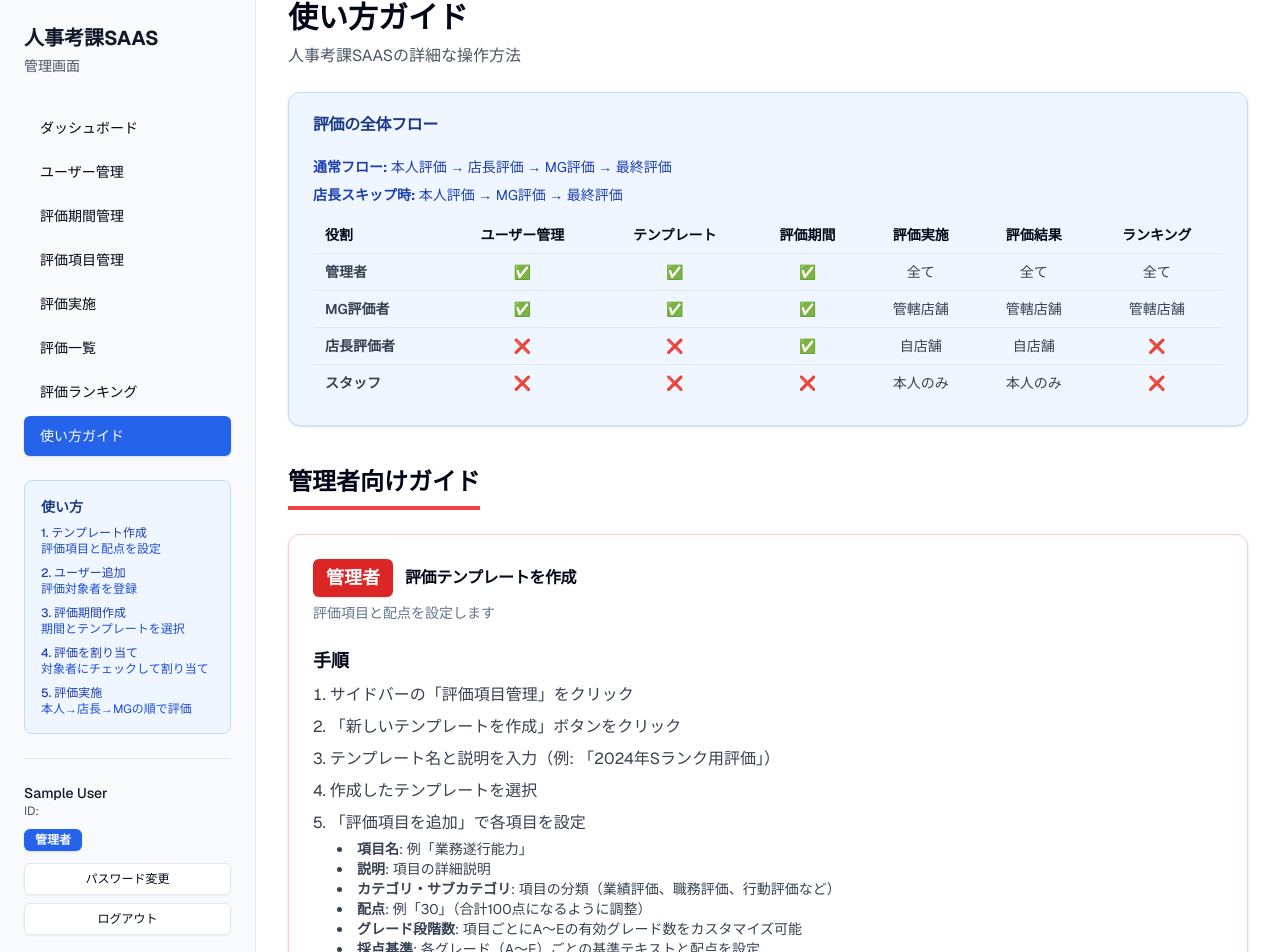
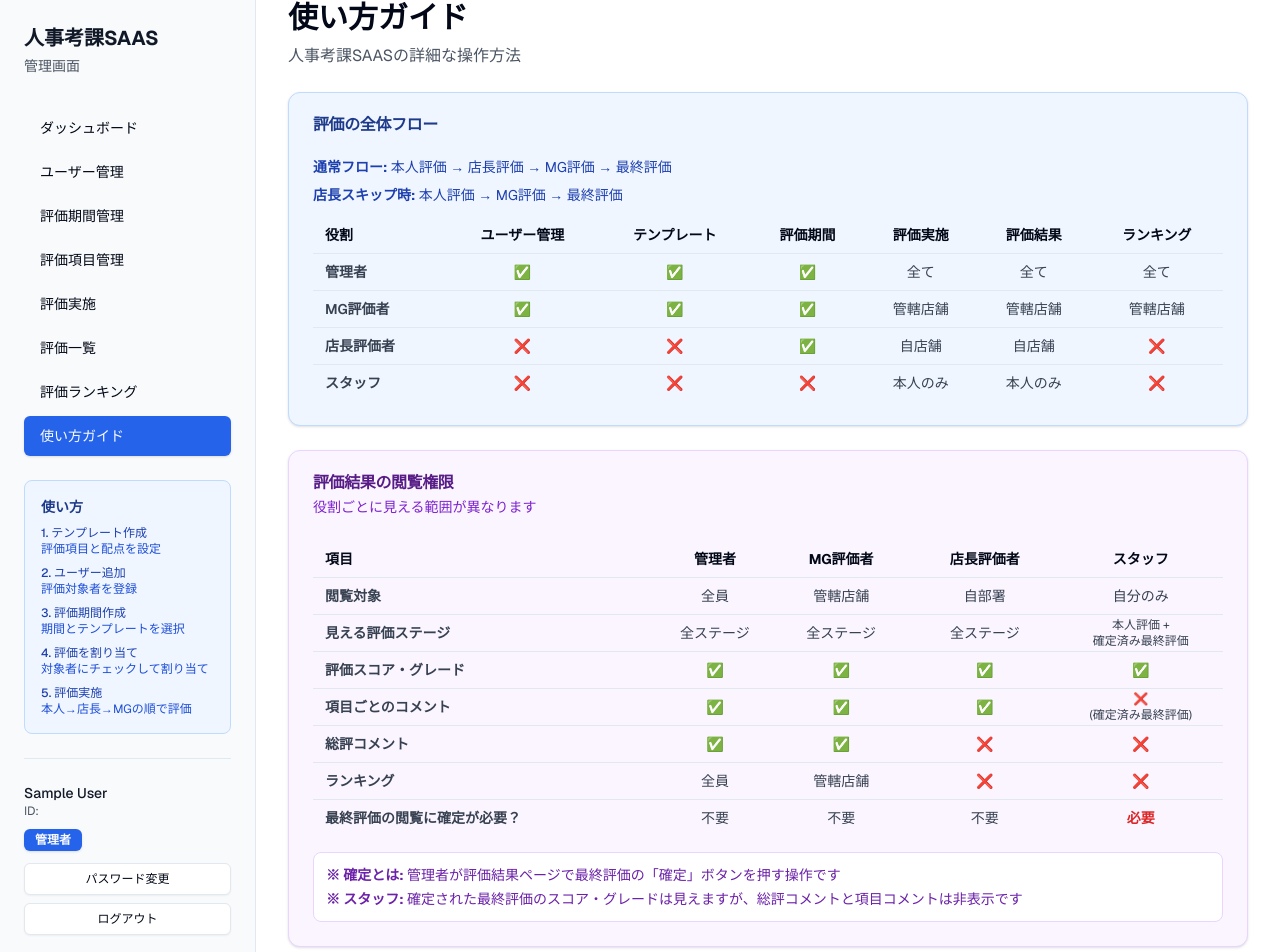
Before and after one commit to maturichann/jinjikouka-saas, a Next.js app: page /dashboard/guide in a window 1280 px wide. Shown: the top 952 px of the page. Built offline with nearby package versions, Linux system fonts and the light colour scheme; no server answers; sample sign-in values are in the browser's storage.

Commit message:
feat: 使い方ガイドに役割別の閲覧権限表を追加
評価結果・コメント・ランキングの閲覧可否を一覧表で明示

Co-Authored-By: Claude Opus 4.6 <noreply@anthropic.com>

```diff
--- a/app/dashboard/guide/page.tsx
+++ b/app/dashboard/guide/page.tsx
@@ -73,6 +73,84 @@ export default function GuidePage() {
                 </tr>
               </tbody>
             </table>
+          </div>
+        </CardContent>
+      </Card>
+
+      {/* 評価結果の閲覧権限 */}
+      <Card className="border-purple-200 bg-purple-50">
+        <CardHeader>
+          <CardTitle className="text-purple-900">評価結果の閲覧権限</CardTitle>
+          <CardDescription className="text-purple-700">役割ごとに見える範囲が異なります</CardDescription>
+        </CardHeader>
+        <CardContent className="space-y-4">
+          <div className="overflow-x-auto">
+            <table className="w-full text-sm">
+              <thead>
+                <tr className="border-b">
+                  <th className="text-left py-2 px-3">項目</th>
+                  <th className="text-center py-2 px-3">管理者</th>
+                  <th className="text-center py-2 px-3">MG評価者</th>
+                  <th className="text-center py-2 px-3">店長評価者</th>
+                  <th className="text-center py-2 px-3">スタッフ</th>
+                </tr>
+              </thead>
+              <tbody className="text-gray-700">
+                <tr className="border-b">
+                  <td className="py-2 px-3 font-semibold">閲覧対象</td>
+                  <td className="text-center">全員</td>
+                  <td className="text-center">管轄店舗</td>
+                  <td className="text-center">自部署</td>
+                  <td className="text-center">自分のみ</td>
+                </tr>
+                <tr className="border-b">
+                  <td className="py-2 px-3 font-semibold">見える評価ステージ</td>
+                  <td className="text-center">全ステージ</td>
+                  <td className="text-center">全ステージ</td>
+                  <td className="text-center">全ステージ</td>
+                  <td className="text-center text-xs">本人評価 +<br />確定済み最終評価</td>
+                </tr>
+                <tr className="border-b">
+                  <td className="py-2 px-3 font-semibold">評価スコア・グレード</td>
+                  <td className="text-center">✅</td>
+                  <td className="text-center">✅</td>
+                  <td className="text-center">✅</td>
+                  <td className="text-center">✅</td>
+                </tr>
+                <tr className="border-b">
+                  <td className="py-2 px-3 font-semibold">項目ごとのコメント</td>
+                  <td className="text-center">✅</td>
+                  <td className="text-center">✅</td>
+                  <td className="text-center">✅</td>
+                  <td className="text-center text-xs">❌<br />(確定済み最終評価)</td>
+                </tr>
+                <tr className="border-b">
+                  <td className="py-2 px-3 font-semibold">総評コメント</td>
+                  <td className="text-center">✅</td>
+                  <td className="text-center">✅</td>
+                  <td className="text-center">❌</td>
+                  <td className="text-center">❌</td>
+                </tr>
+                <tr className="border-b">
+                  <td className="py-2 px-3 font-semibold">ランキング</td>
+                  <td className="text-center">全員</td>
+                  <td className="text-center">管轄店舗</td>
+                  <td className="text-center">❌</td>
+                  <td className="text-center">❌</td>
+                </tr>
+                <tr>
+                  <td className="py-2 px-3 font-semibold">最終評価の閲覧に確定が必要？</td>
+                  <td className="text-center">不要</td>
+                  <td className="text-center">不要</td>
+                  <td className="text-center">不要</td>
+                  <td className="text-center font-semibold text-red-600">必要</td>
+                </tr>
+              </tbody>
+            </table>
+          </div>
+          <div className="p-3 bg-white rounded-lg border border-purple-200 text-sm text-purple-800 space-y-1">
+            <p><strong>※ 確定とは:</strong> 管理者が評価結果ページで最終評価の「確定」ボタンを押す操作です</p>
+            <p><strong>※ スタッフ:</strong> 確定された最終評価のスコア・グレードは見えますが、総評コメントと項目コメントは非表示です</p>
           </div>
         </CardContent>
       </Card>
```
